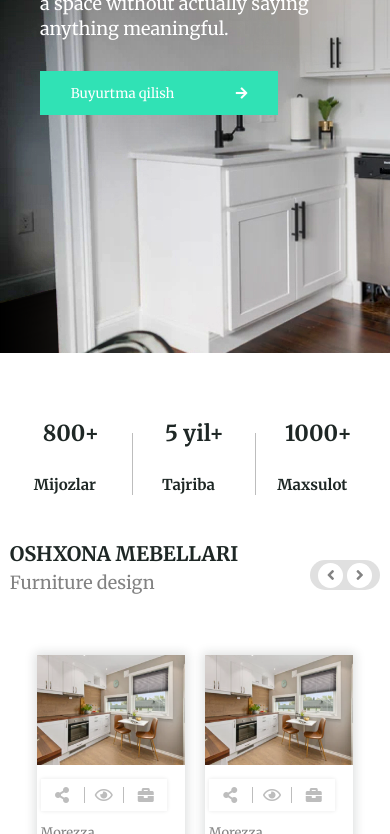
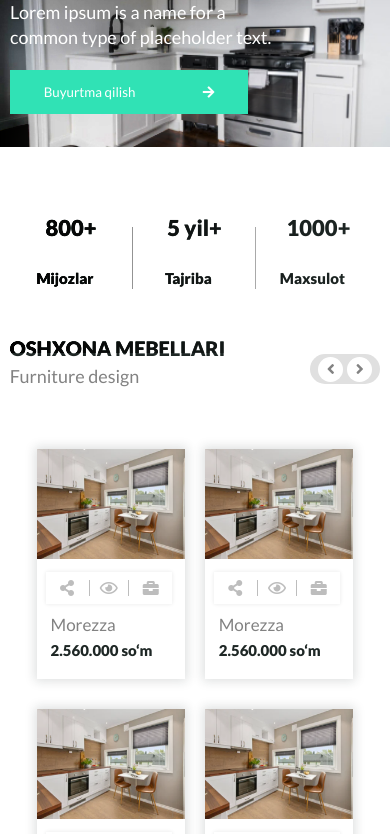
Before and after one commit to UchqunTurdiyev/italiano-mebel, a plain HTML site: page index.html in a window 390 px wide. Shown: the part 206-1040 px from the top of the page. Drawn offline with Linux system fonts and the light colour scheme; a web font is replaced by a local one.

Commit message:
italiano website media main

```diff
--- a/css/main.css
+++ b/css/main.css
@@ -307,6 +307,12 @@
 
 
 @media (max-width: 500px){
+
+    .line_text{
+        top:180px;
+        left:40px;
+        width: 80%;
+    }
     .box{
         font-size: 17px;
     }
@@ -320,7 +326,7 @@
         width: 95%;
         margin: auto;
         height: 42px;
-        margin: 15px 0;
+        margin: 15px 5px;
     }
     .container b{
         font-size: 17px;
@@ -339,6 +345,12 @@
 }
 
 @media (max-width: 420px) {
+
+
+    main .line__gradient{
+        width: 100%;
+        height: 209px;
+    }
     main{
         height: 415px;
     }
@@ -370,7 +382,11 @@
         justify-content: center;
         width: 90%;
         height: 32px;
-        margin: 10px 0;
+        margin: 10px 5px;
+    }
+    .container{
+        width: 97%;
+        margin: auto;
     }
 
     .box{
@@ -379,12 +395,18 @@
     .box_carusel img{
         height: 110px;
     }
+    .box_carusel{
+        margin-right: 10px;
+        margin-left: 10px;
+    }
 
     .container b{
-        font-size: 13px;
+        font-size: 15px;
+        margin-left: 10px;
     }
     .container span{
-        font-size: 13px;
+        font-size: 17px;
+        margin-left: 10px;
     }
     .box_carusel{
         width: 40%;
@@ -406,8 +428,7 @@
 
 }
 
-
-@media (max-width: 360px){
+@media (max-width: 420px){
     main{
         width: 100%;
         height: 209px;
@@ -415,21 +436,38 @@
         background-repeat: no-repeat;
         background-size: cover;
     }
-    main .line__gradient{
-        width: 100%;
-        height: 209px;
+    .paragrf{
+        display: none;
     }
+    .line_text button{
+    margin-top: 10px;
+    }
+    .line_text{
+        top:160px;
+        left:10px;
+        width: 80%;
+    }
+    .line_text h1{
+        font-size: 28px;
+    }
+}
+
+@media (max-width: 360px){
     .line_text{
         z-index: 999;
         position:absolute;
-        top:10px;
+        top:160px;
         left:10px;
     }
     .line_text p{
-        display: none;
+        padding: 0;
+    }
+    .line_text h1{
+        padding: 10px;
+        font-size: 24px;
     }
     .line_text button{
-        margin-top: 60px;
+        margin-top: 10px;
     }
 
     /* OSHXONA */
--- a/css/style.css
+++ b/css/style.css
@@ -1,14 +1,10 @@
 
-@import url('https://fonts.googleapis.com/css2?family=Cousine:wght@400;700&family=Fira+Mono:wght@400;700&family=Kaisei+Opti&family=Merriweather:wght@300;400;700&display=swap');
-
+@import url('https://fonts.googleapis.com/css2?family=Lato:wght@300;400;900&display=swap');
 *{
     margin: 0;
     padding: 0;
     box-sizing: border-box;
-    font-family: 'Cousine', monospace;
-    font-family: 'Fira Mono', monospace;
-    font-family: 'Kaisei Opti', serif;
-    font-family: 'Merriweather', serif;
+    font-family: 'Lato', sans-serif;
     transition: .5s;
     -webkit-transition: .5s;
     -moz-transition: .5s;
--- a/index.html
+++ b/index.html
@@ -37,7 +37,7 @@
         <main>
                 <div class="container">
                 <div class="line_text">  <h1>NEW COLLECTION</h1>
-            <p>Lorem ipsum is a name for a common type of placeholder text. Also known as filler or dummy text, this is simply copy that serves to fill a space without actually saying anything meaningful.</p>
+            <p>Lorem ipsum is a name for a common type of placeholder text. <p class="paragrf"> Also known as filler or dummy text, this is simply copy that serves to fill a space without actually saying anything meaningful.</p></p>
             <button>Buyurtma qilish <i class="fas fa-arrow-right"></i></button>
         </div>
     </div>
```
